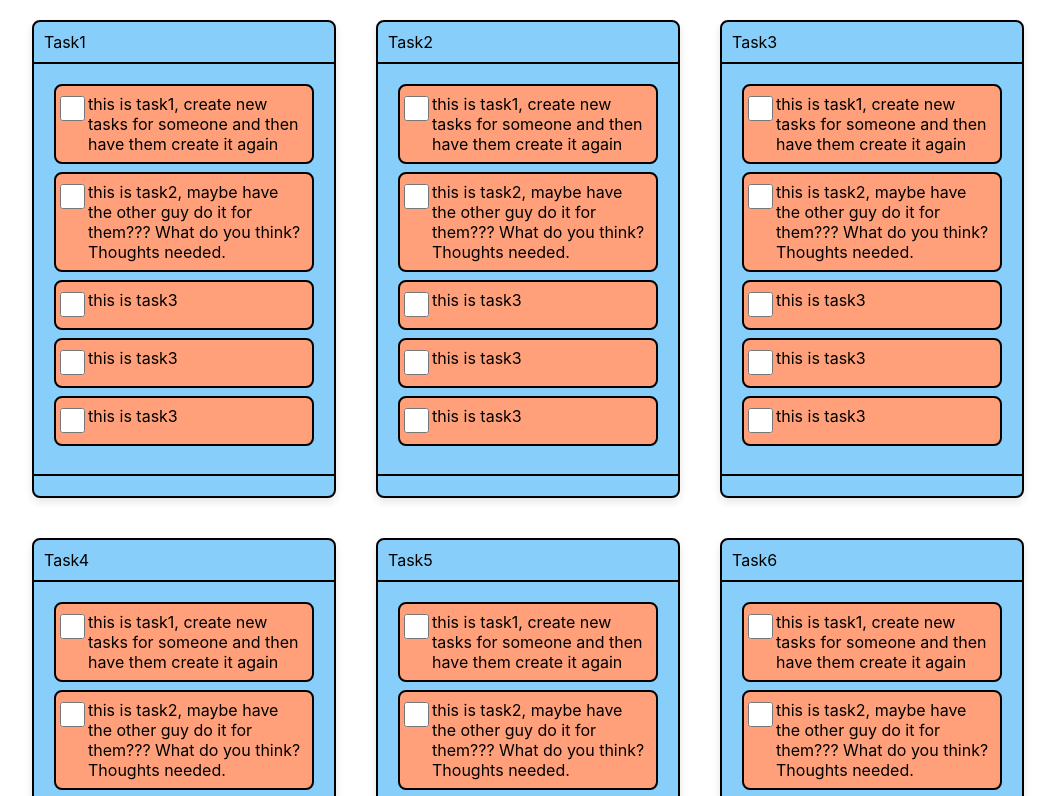
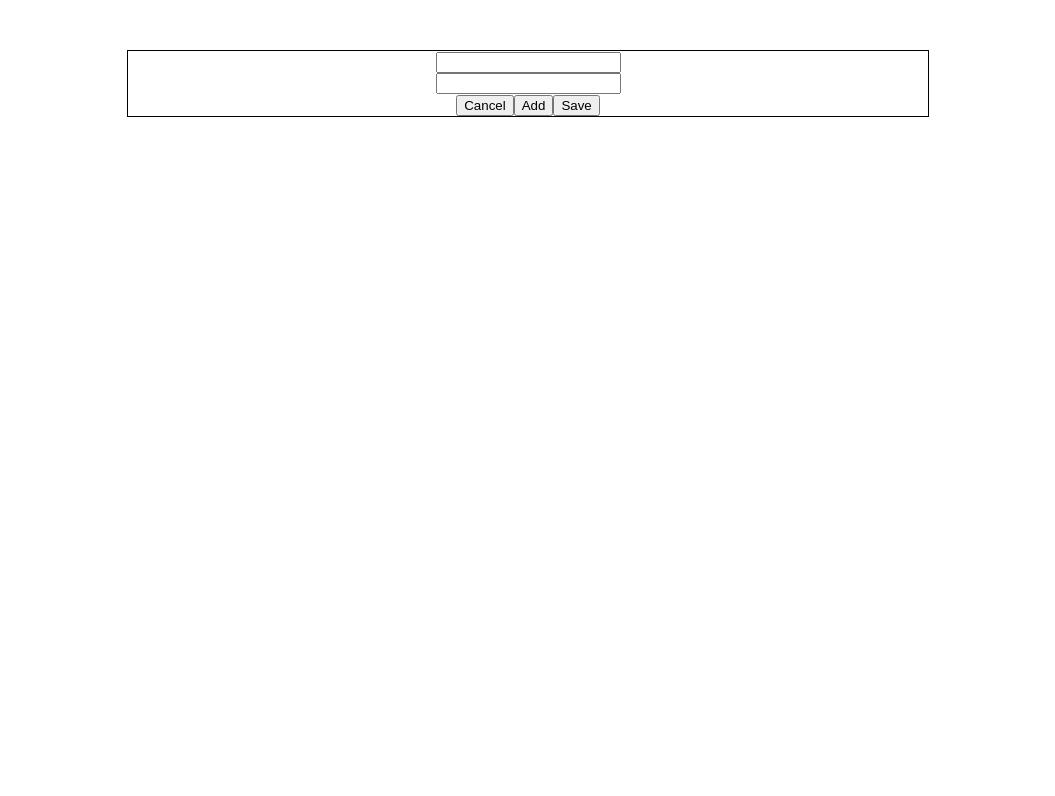
Before and after one commit to chris0707/taskplanner, a React (Create React App) app: page / in a window 1280 px wide. Shown: the top 796 px of the page, without its empty margins (112-1167 px from the left). Built offline with nearby package versions, Linux system fonts and the light colour scheme.

Commit message:
task input implementation

```diff
--- a/src/App.js
+++ b/src/App.js
@@ -1,10 +1,15 @@
 import './App.css';
 import CardContainer from './components/cardContainer';
+import InputBox from './components/inputBox';
+import GlobalContextProvider from './context/globalContext'
 
 function App() {
   return (
     <div>
-      <CardContainer />
+      <GlobalContextProvider>
+        <InputBox />
+        <CardContainer />
+      </GlobalContextProvider>
     </div>
   );
 }
--- a/src/components/card.jsx
+++ b/src/components/card.jsx
@@ -5,7 +5,7 @@ import CardBody from "./cardComponents/body";
 import { setSelectionRange } from "@testing-library/user-event/dist/utils";
 
 export default function Card(props) {
-  const {id, headerVal} = props;
+  const {id, headerVal, content} = props;
   const [isExpanded, setIsExpanded] = useState(false);
   const [isUpdateKeyFrames, setIsUpdateKeyFrames] = useState(false);
   const cardRef = useRef(null);
@@ -77,7 +77,7 @@ export default function Card(props) {
         <div className="card-header" onClick={handleHeaderFooterClick}>
           {headerVal}
         </div>
-        <CardBody />
+        <CardBody content={content} taskName={headerVal}/>
         <div className="card-footer" onClick={handleHeaderFooterClick}>
           {}
         </div>
--- a/src/components/cardComponents/body.jsx
+++ b/src/components/cardComponents/body.jsx
@@ -1,36 +1,33 @@
-import React, { useState } from 'react'
+import React, { useContext, useEffect, useState } from 'react'
 import TaskItem from './taskItem';
 
-export default function Body() {
+export default function Body(props) {
+    const {content, taskName} = props;
+    const [tasks, setTasks] = useState([]);
+
+
     const initialState = [
             {
-                taskHeader: "task1",
                 taskDesc: "this is task1, create new tasks for someone and then have them create it again"
             },
             {
-                taskHeader: "task2",
                 taskDesc: "this is task2, maybe have the other guy do it for them??? What do you think? Thoughts needed."
             },
             {
-                taskHeader: "task3",
                 taskDesc: "this is task3"
             },
             {
-                taskHeader: "task4",
                 taskDesc: "this is task3"
             },
             {
-                taskHeader: "task5",
                 taskDesc: "this is task3"
             }
-        ]
-
-    const [tasks, setTasks] = useState(initialState);
+        ];
 
   return (
     <div className='card-body'>
-        {tasks.map((task) =>
-            <TaskItem taskObj={task}/>
+        {content.length > 0 && content.map((task) =>
+            <TaskItem taskObj={task} taskName={taskName}/>
         )}
     </div>
   )
--- a/src/components/cardComponents/taskItem.jsx
+++ b/src/components/cardComponents/taskItem.jsx
@@ -1,8 +1,8 @@
 import React, { useState } from 'react'
 
 export default function TaskItem(props) {
-    const task = props.taskObj;
-    //console.log('taskObj', task);
+    const {taskObj, taskName} = props;
+    console.log('taskObj', taskObj);
 
     const [isChecked, setIsChecekd] = useState(false);
 
@@ -15,9 +15,9 @@ export default function TaskItem(props) {
       console.log('handlingtoggleitemclick');
     }
   return (
-    <div className='task' key={task.taskHeader}>
-      <input type="checkbox" id={task.taskHeader} name={task.taskHeader} onClick={handleToggleItemClick} checked={isChecked} onChange={handleCheckboxChange} />
-      <label style={isChecked ? {textDecoration: 'line-through'} : {}} htmlFor={task.taskHeader} onClick={handleToggleItemClick}>{task.taskDesc}</label>
+    <div className='task' key={`${taskName}-${taskObj.id}`}>
+      <input type="checkbox" id={`${taskName}-${taskObj.id}`} name={`${taskName}-${taskObj.id}`} onClick={handleToggleItemClick} checked={isChecked} onChange={handleCheckboxChange} />
+      <label style={isChecked ? {textDecoration: 'line-through'} : {}} htmlFor={`${taskName}-${taskObj.id}`} onClick={handleToggleItemClick}>{taskObj.value}</label>
     </div>
   );
 }
--- a/src/components/cardContainer.jsx
+++ b/src/components/cardContainer.jsx
@@ -1,18 +1,32 @@
-import React from 'react'
+import React, {useContext, useState, useEffect} from 'react'
 import Card from './card'
 import './css/card.css'
+import { GlobalContext } from '../context/globalContext';
 
 export default function CardContainer() {
+  const [cards, setCards] = useState([]);
+  const { cardStacks } = useContext(GlobalContext);
+    useEffect(() => {
+        const cardStacksCopy = [...cardStacks];
+        setCards(cardStacksCopy);
+        //console.log(cardStacks);
+
+    }, [cardStacks]);
+
+    console.log('Cards',cards);
   return (
     <div className='card-container'>
-        <Card id="1" headerVal="Task1"/>
+        {cards.length > 0 && cards.map((card,idx) => (
+          <Card id={`card-${idx}`} headerVal={card.taskName} content={card.taskContent}/>
+        ))}
+        {/* <Card id="1" headerVal="Task1"/>
         <Card id="2" headerVal="Task2"/>
         <Card id="3" headerVal="Task3"/>
         <Card id="4" headerVal="Task4"/>
         <Card id="5" headerVal="Task5"/>
         <Card id="6" headerVal="Task6"/>
         <Card id="7" headerVal="Task7"/>
-        <Card id="8" headerVal="Task8"/>
+        <Card id="8" headerVal="Task8"/> */}
     </div>
   )
 }
--- /dev/null
+++ b/src/components/css/header.css
@@ -0,0 +1,24 @@
+.header-inputContainer {
+    display: flex;
+    justify-content: center;
+    align-items: center;
+    flex-direction: column;
+    margin: 50px auto;
+    min-width: 300px;
+    max-width: 1200px;
+    border: 1px solid black;
+    width: 800px;
+}
+
+.header-taskContent {
+    display: flex;
+    justify-content: center;
+    flex-direction: column;
+}
+
+
+.header-buttons {
+    display: flex;
+    flex-direction: row;
+    justify-content: space-between;
+}
--- /dev/null
+++ b/src/components/inputBox.jsx
@@ -0,0 +1,64 @@
+import React, { useContext, useState } from 'react'
+import './css/header.css'
+import { GlobalContext } from '../context/globalContext';
+
+export default function InputBox() {
+
+    const [inputName, setInputName] = useState('');
+    const [inputs, setInputs] = useState([{id: 1, value:''}]);
+    const { addToStack } = useContext(GlobalContext);
+
+    const addNewInput = () => {
+        const newInput = {
+            id: inputs.length + 1,
+            value: ''
+        };
+
+        setInputs([...inputs, newInput]);
+    }
+
+    const hanldeOnSave = () => {
+        const newTask = {
+            taskName: inputName,
+            taskContent: inputs
+        }
+
+        addToStack(newTask)
+    }
+
+  return (
+    <div className='header-inputContainer'>
+        <div className='header-taskName'>
+            <input onChange={(e) => {
+                setInputName(e.target.value);
+            }}/>
+        </div>
+        <div className='header-taskContent'>
+            {inputs.length > 0 && (
+                inputs.map((inp,idx) => (
+                    <input
+                        key={inp.id}
+                        id={`inp-${inp.id}`}
+                        type="text"
+                        value={inp.value}
+                        onChange={(e) => {
+                            const newInputs = [...inputs];
+                            newInputs[idx].value = e.target.value;
+                            setInputs(newInputs);
+                        }}
+                    />
+                ))
+            )}
+        </div>
+        <div className='header-buttons'>
+            <div>
+                <button>Cancel</button>
+            </div>
+            <div>
+                <button onClick={addNewInput}>Add</button>
+                <button onClick={hanldeOnSave}>Save</button>
+            </div>
+        </div>
+    </div>
+  )
+}
--- a/src/context/GlobalContext.jsx
+++ b/src/context/GlobalContext.jsx
@@ -1,10 +1,28 @@
-import React, { createContext } from 'react'
+import React, { createContext, useState } from 'react'
 
 export const GlobalContext = createContext();
 
-export default function GlobalContext() {
+export default function GlobalContextProvider(props) {
+    const [cardStacks, setCardStacks] = useState([]);
+
+
+    const addToStack = (stack) => {
+      const newStack = {
+        taskName: stack.taskName,
+        taskContent: stack.taskContent
+      }
+
+      setCardStacks([...cardStacks, newStack]);
+    }
+
+    const contextValue = {
+      addToStack,
+      cardStacks
+    }
 
   return (
-    <div>GlobalContext</div>
+    <GlobalContext.Provider value={contextValue}>
+      {props.children}
+    </GlobalContext.Provider>
   )
 }
```
